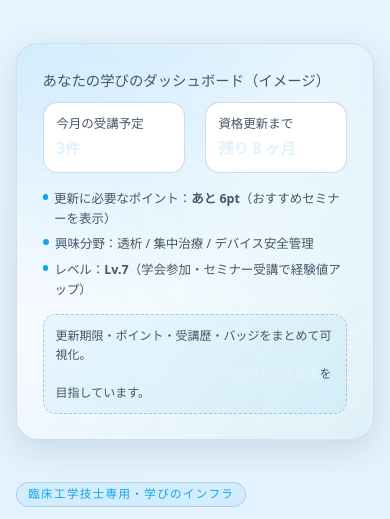
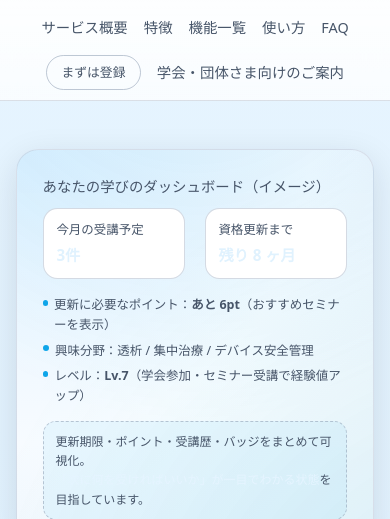
Before and after one commit to Ta-ful/manamed-lp, a plain HTML site: page index.html in a window 390 px wide. Shown: the part 62-581 px from the top of the page. Drawn offline with Linux system fonts and the light colour scheme.

Commit message:
feat: index.htmlのコンテンツを更新

```diff
--- a/index.html
+++ b/index.html
@@ -1,13 +1,11 @@
 <!DOCTYPE html>
 <html lang="ja">
+
 <head>
   <meta charset="UTF-8" />
   <title>まなメド｜臨床工学技士のための学びプラットフォーム</title>
   <meta name="viewport" content="width=device-width, initial-scale=1" />
-  <meta
-    name="description"
-    content="忙しい臨床工学技士のための、セミナー探しと資格管理がこれ1つに。全国のCE向けセミナー情報を一元管理できるWebサービス「まなメド」。"
-  />
+  <meta name="description" content="忙しい臨床工学技士のための、セミナー探しと資格管理がこれ1つに。全国のCE向けセミナー情報を一元管理できるWebサービス「まなメド」。" />
   <style>
     /* カラーパレットと共通色変数（ライトテーマ） */
     :root {
@@ -55,12 +53,10 @@
       z-index: 20;
       border-bottom: 1px solid rgba(148, 163, 184, 0.35);
       backdrop-filter: blur(16px);
-      background: linear-gradient(
-        to bottom,
-        rgba(255, 255, 255, 0.95),
-        rgba(255, 255, 255, 0.9),
-        rgba(255, 255, 255, 0.75)
-      );
+      background: linear-gradient(to bottom,
+          rgba(255, 255, 255, 0.95),
+          rgba(255, 255, 255, 0.9),
+          rgba(255, 255, 255, 0.75));
     }
 
     .nav-inner {
@@ -670,8 +666,18 @@
         grid-template-columns: minmax(0, 1fr);
       }
 
+      .nav-inner {
+        flex-wrap: wrap;
+        justify-content: center;
+      }
+
       .nav-links {
-        display: none;
+        display: flex;
+        flex-wrap: wrap;
+        justify-content: center;
+        width: 100%;
+        margin-top: 1rem;
+        gap: 1rem;
       }
     }
 
@@ -695,6 +701,7 @@
     }
   </style>
 </head>
+
 <body>
   <div class="page">
     <header>
@@ -1173,4 +1180,5 @@
     </footer>
   </div>
 </body>
+
 </html>
```
